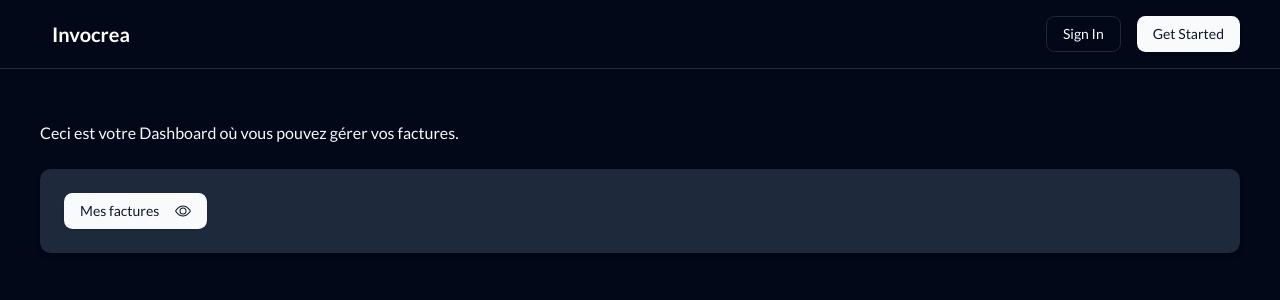
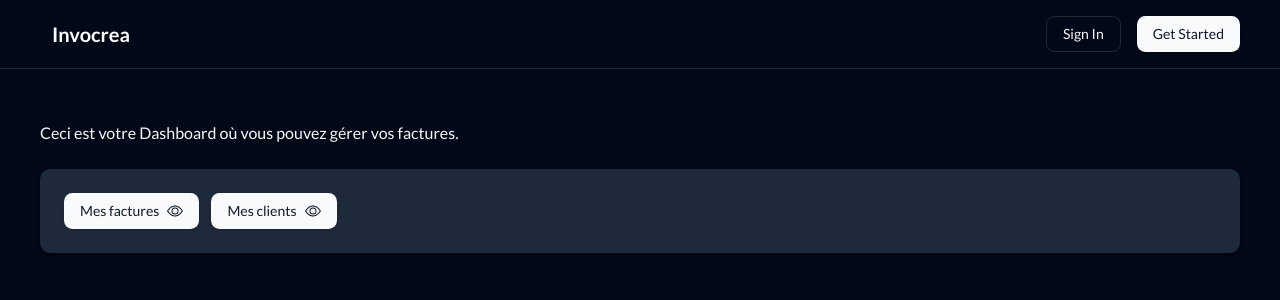
Before and after one commit to NunoFernandesSa/invocrea-app, a Next.js app: page /dashboard in a window 1280 px wide. Shown: the top 300 px of the page. Built offline with nearby package versions, Linux system fonts and the light colour scheme; no server answers.

Commit message:
feat: Add GoToLink and Section components; update DashboardPage and create ClientsPage for improved navigation

```diff
--- /dev/null
+++ b/src/app/dashboard/client/page.tsx
@@ -0,0 +1,15 @@
+import BackButton from "@/src/components/common/BackButton";
+import Container from "@/src/components/common/Container";
+import Section from "@/src/components/common/Section";
+import React from "react";
+
+export default function CleintsPage() {
+  return (
+    <Container>
+      <Section>
+        <BackButton linkTo="/dashboard" />
+      </Section>
+      <h1>Mes clients</h1>
+    </Container>
+  );
+}
--- a/src/app/dashboard/page.tsx
+++ b/src/app/dashboard/page.tsx
@@ -1,8 +1,7 @@
 import Container from "@/src/components/common/Container";
+import GoToLink from "@/src/components/common/GoToLink";
+import Section from "@/src/components/common/Section";
 import UserWelcome from "@/src/components/features/dashboard/UserWelcome";
-import { Button } from "@/src/components/shadcn/ui/button";
-import { Card } from "@/src/components/shadcn/ui/card";
-import Link from "next/link";
 import { BsEye } from "react-icons/bs";
 
 export default async function DashboardPage(): Promise<JSX.Element> {
@@ -10,13 +9,20 @@ export default async function DashboardPage(): Promise<JSX.Element> {
     <Container>
       <UserWelcome text="Ceci est votre Dashboard où vous pouvez gérer vos factures." />
 
-      <div className="md:p-6 p-2 rounded-lg shadow-md mt-6 bg-accent">
-        <Link href="/dashboard/invoice" className="text-primary underline">
-          <Button variant={"default"}>
-            Mes factures <BsEye className="ml-2" />
-          </Button>
-        </Link>
-      </div>
+      <Section>
+        <div className="flex gap-3 flex-wrap items-center">
+          <GoToLink
+            text="Mes factures"
+            icon={<BsEye />}
+            href="/dashboard/invoice"
+          />
+          <GoToLink
+            text="Mes clients"
+            icon={<BsEye />}
+            href="/dashboard/client"
+          />
+        </div>
+      </Section>
     </Container>
   );
 }
--- /dev/null
+++ b/src/components/common/GoToLink.tsx
@@ -0,0 +1,21 @@
+import Link from "next/link";
+import React from "react";
+import { Button } from "../shadcn/ui/button";
+import { GoToLinkPropsType } from "@/src/types/go-to-link-props-type";
+
+/**
+ * GoToLink component
+ * @param {{ text: string, icon?: React.ReactNode, href: string }} props - The props of the GoToLink component.
+ * @returns {JSX.Element} The GoToLink component.
+ * @example
+ * <GoToLink text="Mes factures" icon={<BsEye />} href="/dashboard/invoice" />
+ */
+export default function GoToLink({ text, icon, href }: GoToLinkPropsType) {
+  return (
+    <Link href={href} className="text-primary underline">
+      <Button variant={"default"}>
+        {text} {icon}
+      </Button>
+    </Link>
+  );
+}
--- /dev/null
+++ b/src/components/common/Section.tsx
@@ -0,0 +1,27 @@
+import React from "react";
+
+/**
+ * Section component
+ * @param {React.ReactNode} children - The content to be rendered inside the section.
+ * @param {string} [className] - Optional CSS classes to be applied to the section.
+ * @returns A React component representing a section with the given children and CSS classes.
+ * @example
+ * <Section className="my-custom-class">
+ *   <p>This is a section content.</p>
+ * </Section>
+ */
+export default function Section({
+  children,
+  className,
+}: {
+  children?: React.ReactNode;
+  className?: string;
+}) {
+  return (
+    <div
+      className={`md:p-6 p-2 rounded-lg shadow-md mt-6 bg-accent ${className}`}
+    >
+      {children}
+    </div>
+  );
+}
--- a/src/components/features/dashboard/UserWelcome.tsx
+++ b/src/components/features/dashboard/UserWelcome.tsx
@@ -15,6 +15,9 @@ import { JSX } from "react";
  *
  * @param {{ text: string }} Props for the UserWelcome component.
  * @returns {JSX.Element} The welcome message component.
+ *
+ * @example
+ * <UserWelcome text="Welcome to InvocreaApp" />
  */
 export default function UserWelcome({ text }: { text: string }): JSX.Element {
   const user = useUser();
--- /dev/null
+++ b/src/types/go-to-link-props-type.ts
@@ -0,0 +1,5 @@
+export type GoToLinkPropsType = {
+  text: string;
+  icon?: React.ReactNode;
+  href: string;
+};
```
